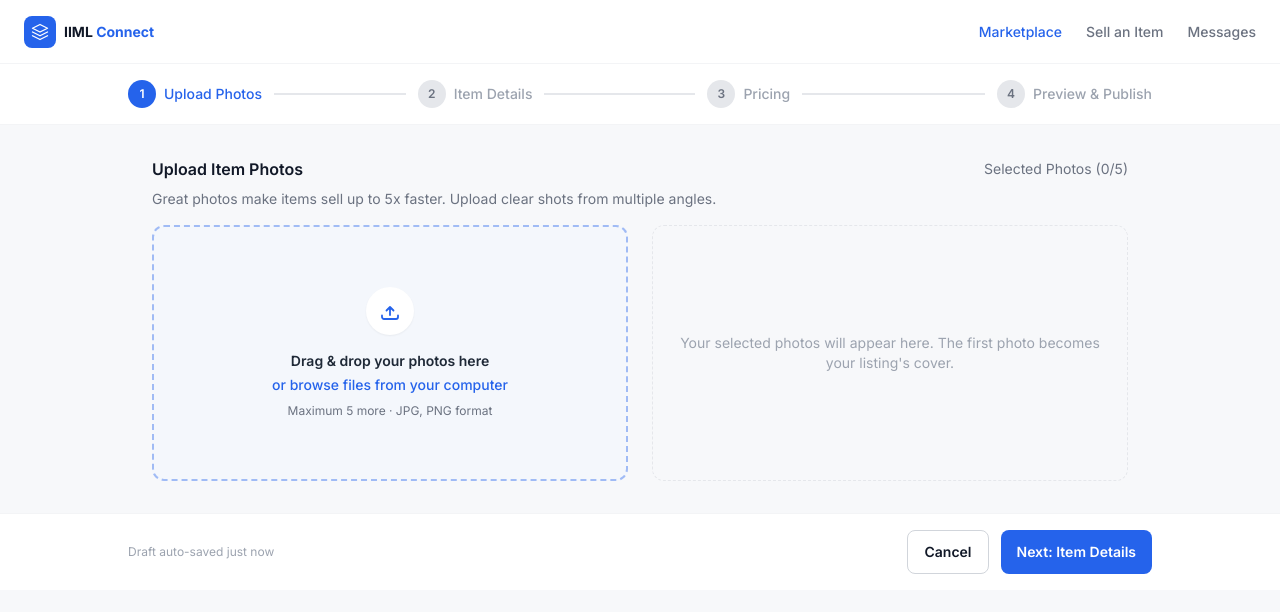
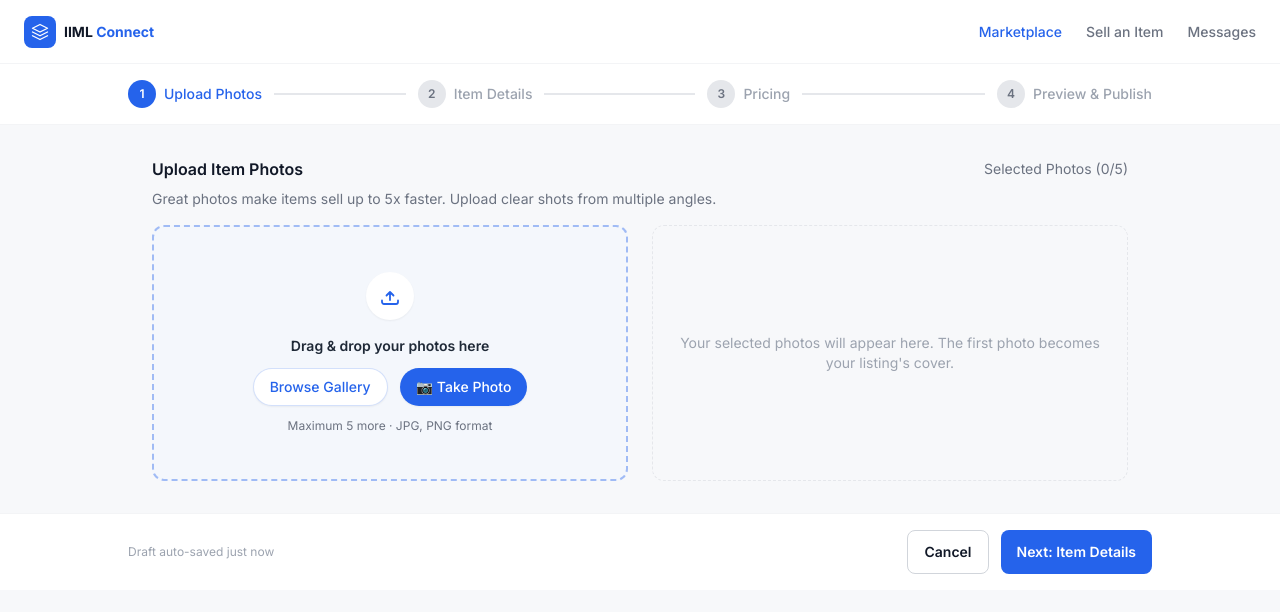
Before and after one commit to HrithikRaj26/iimlconnect_marketplace1, a Next.js app: page /listing/create in a window 1280 px wide. Shown: the top 612 px of the page. Built offline with nearby package versions, Linux system fonts and the light colour scheme.

Commit message:
Add Camera integration to ImageUploader

```diff
--- a/src/components/listing/ImageDropzone.tsx
+++ b/src/components/listing/ImageDropzone.tsx
@@ -14,6 +14,7 @@ export function ImageDropzone({
   remainingSlots,
 }: ImageDropzoneProps) {
   const inputRef = useRef<HTMLInputElement>(null);
+  const cameraInputRef = useRef<HTMLInputElement>(null);
   const [isDragActive, setIsDragActive] = useState(false);
 
   const handleDrop = useCallback(
@@ -57,8 +58,20 @@ export function ImageDropzone({
       <input
         ref={inputRef}
         type="file"
-        accept="image/png, image/jpeg"
+        accept="image/png, image/jpeg, image/heic"
         multiple
+        hidden
+        disabled={disabled || isFull}
+        onChange={(e) => {
+          if (e.target.files?.length) onFilesSelected(e.target.files);
+          e.target.value = "";
+        }}
+      />
+      <input
+        ref={cameraInputRef}
+        type="file"
+        accept="image/*"
+        capture="environment"
         hidden
         disabled={disabled || isFull}
         onChange={(e) => {
@@ -84,10 +97,29 @@ export function ImageDropzone({
           <p className="text-sm font-semibold text-gray-800">
             Drag &amp; drop your photos here
           </p>
-          <p className="mt-1 text-sm font-medium text-brand">
-            or browse files from your computer
-          </p>
-          <p className="mt-2 text-xs text-gray-500">
+          <div className="mt-3 flex gap-3 z-10 relative">
+            <button
+              type="button"
+              className="rounded-full bg-white px-4 py-2 text-sm font-medium text-brand shadow-sm border border-brand/20 hover:bg-brand-50"
+              onClick={(e) => {
+                e.stopPropagation();
+                if (!disabled && !isFull) inputRef.current?.click();
+              }}
+            >
+              Browse Gallery
+            </button>
+            <button
+              type="button"
+              className="rounded-full bg-brand px-4 py-2 text-sm font-medium text-white shadow-sm hover:bg-brand-light hover:text-brand"
+              onClick={(e) => {
+                e.stopPropagation();
+                if (!disabled && !isFull) cameraInputRef.current?.click();
+              }}
+            >
+              📷 Take Photo
+            </button>
+          </div>
+          <p className="mt-3 text-xs text-gray-500">
             Maximum {remainingSlots} more · JPG, PNG format
           </p>
         </>
```
